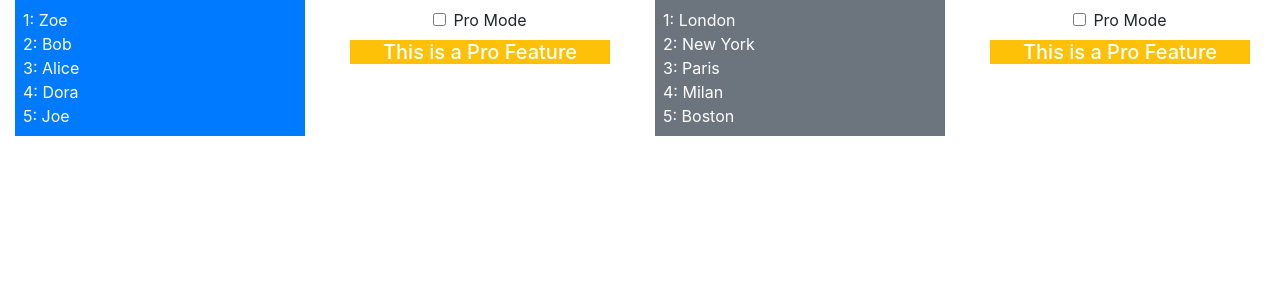
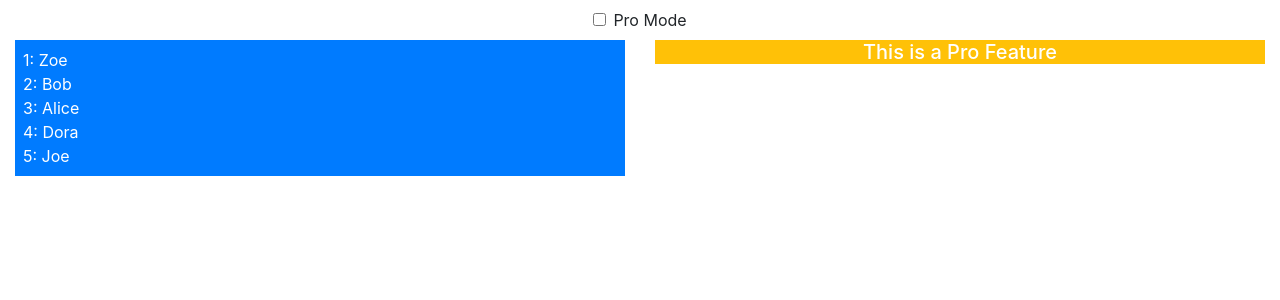
Before and after one commit to SonTrungTo/Full_Stack, a React (Create React App) app in the folder ProReact16/ch14/composition/: page / in a window 1280 px wide. Shown: the top 300 px of the page. Built offline with nearby package versions, Linux system fonts and the light colour scheme.

Commit message:
a demo of render prop

```diff
--- a/ProReact16/ch14/composition/src/App.js
+++ b/ProReact16/ch14/composition/src/App.js
@@ -4,11 +4,11 @@
 // import { ThemeSelector } from "./ThemeSelector";
 import { GeneralList } from "./GeneralList";
 import { SortedList } from "./SortedList";
-// import { ProFeature } from "./ProFeature";
-import { ProController } from "./ProController";
-import { LogToConsole } from "./LogToConsole";
+import { ProFeature } from "./ProFeature";
+// import { ProController } from "./ProController";
+// import { LogToConsole } from "./LogToConsole";
 
-const ProList = ProController(LogToConsole(SortedList, "Sorted", true, true, true));
+// const ProList = ProController(LogToConsole(SortedList, "Sorted", true, true, true));
 
 export default class App extends Component {
   constructor(props) {
@@ -17,7 +17,7 @@
       //counter: 0,
       names: ["Zoe", "Bob", "Alice", "Dora", "Joe"],
       cities: ["London", "New York", "Paris", "Milan", "Boston"],
-      //proMode: false
+      proMode: false
     };
   }
 
@@ -25,21 +25,30 @@
   //   this.setState({counter: this.state.counter + 1});
   // };
 
+  toggleProMode = () => {
+    this.setState({proMode: !this.state.proMode});
+  };
+
   render() {
     return (
       <div className="container-fluid">
         <div className="row">
-          <div className="col-3">
+          <div className="col-12 text-center p-2">
+            <div className="form-check">
+              <input type="checkbox" className="form-check-input"
+              onChange={this.toggleProMode}
+              value={this.state.proMode} />
+              <label className="form-check-label">Pro Mode</label>
+            </div>
+          </div>
+        </div>
+        <div className="row">
+          <div className="col-6">
             <GeneralList theme="primary" list={this.state.names} />
           </div>
-          <div className="col-3">
-            <ProList list={this.state.names} />
-          </div>
-          <div className="col-3">
-            <GeneralList theme="secondary" list={this.state.cities} />
-          </div>
-          <div className="col-3">
-            <ProList list={this.state.cities} />
+          <div className="col-6">
+            <ProFeature pro={this.state.proMode}
+            render={() => <SortedList list={this.state.names} /> } />
           </div>
         </div>
       </div>
--- a/ProReact16/ch14/composition/src/ProFeature.js
+++ b/ProReact16/ch14/composition/src/ProFeature.js
@@ -1,10 +1,8 @@
 import React from "react";
 
-export function ProFeature(FeatureComponent) {
-    return function(props) {
+export function ProFeature(props) {
         if (props.pro) {
-            let {pro, ...childProps} = props;
-            return <FeatureComponent {...childProps} />
+            return props.render();
         } else {
             return (
                 <h5 className="bg-warning text-white text-center">
@@ -12,5 +10,4 @@
                 </h5>
             );
         }
-    }
 }
```
